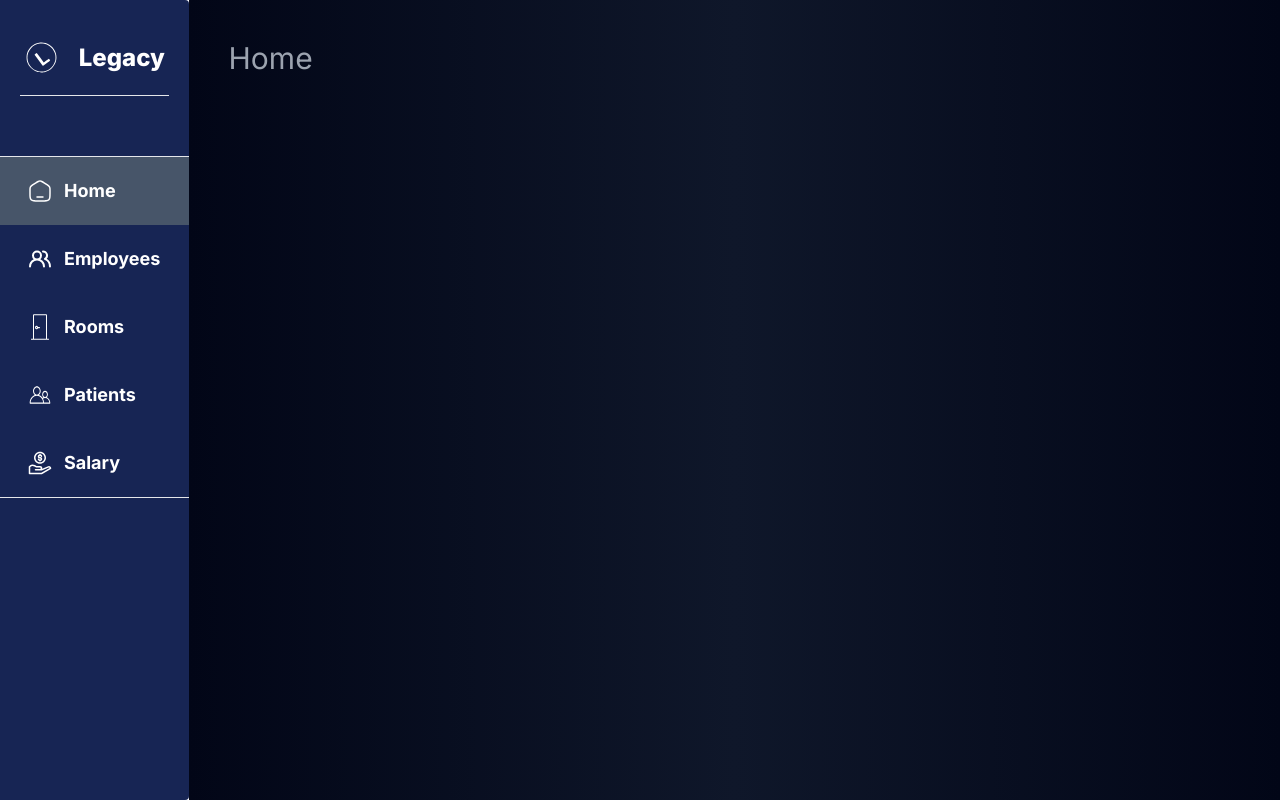
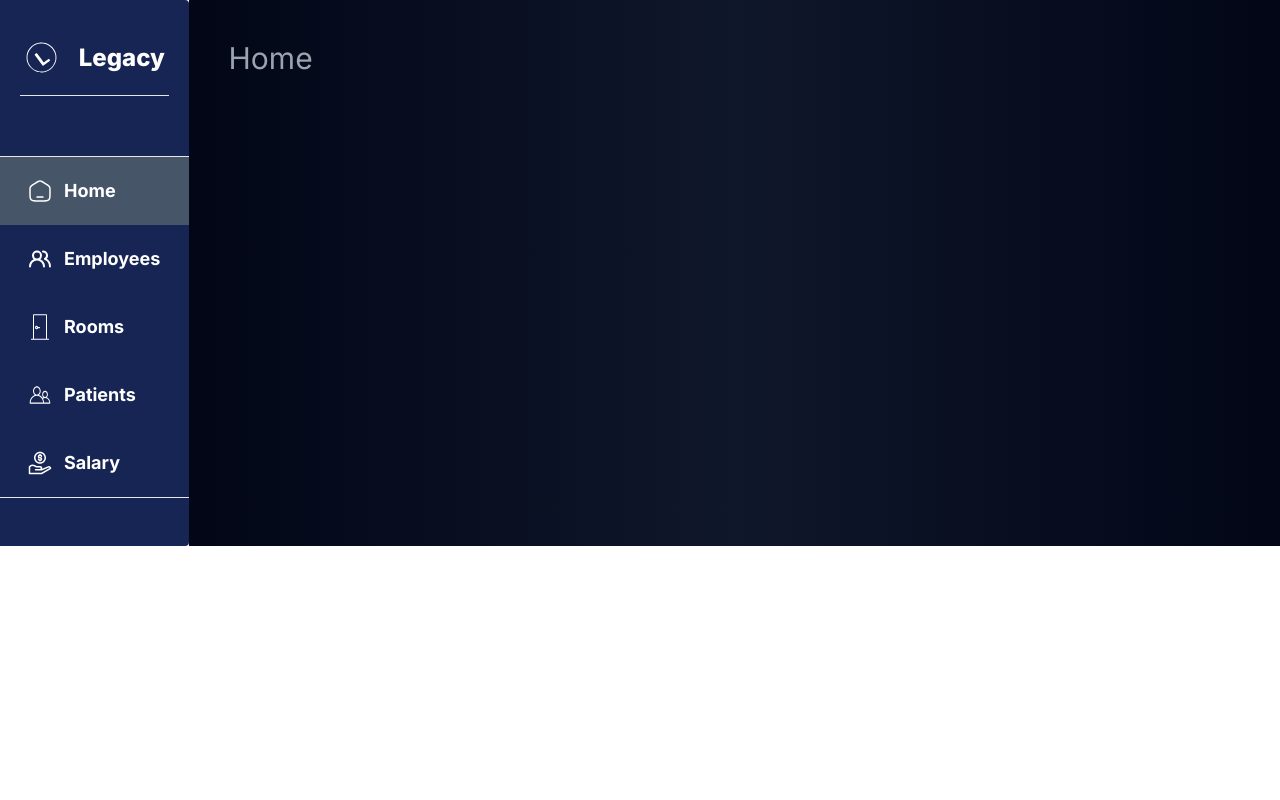
Before and after one commit to Ako2003/legacy-next, a Next.js app: page / in a window 1280 px wide. Built offline with nearby package versions, Linux system fonts and the light colour scheme; no server answers.

Commit message:
Employee table

```diff
--- a/app/(root)/layout.js
+++ b/app/(root)/layout.js
@@ -22,7 +22,7 @@ export default function RootLayout({ children }) {
           </div>
           <div className='flex flex-row'>
             <LeftSidebar/>
-            <div className='bg-gradient-to-r from-slate-950 via-slate-900 to-slate-950 w-screen h-screen text-gray-400'>
+            <div className='bg-gradient-to-r from-slate-950 via-slate-900 to-slate-950 w-screen text-gray-400'>
               {children}
             </div>
           </div>
--- a/app/globals.css
+++ b/app/globals.css
@@ -9,7 +9,7 @@
   }
 
   .leftside{
-    @apply flex-col w-auto bg-blue-950	h-screen gap-4 rounded-e max-sm:hidden;
+    @apply flex-col w-auto bg-blue-950 gap-4 rounded-e max-sm:hidden;
   }
 
   .footerside{
```
